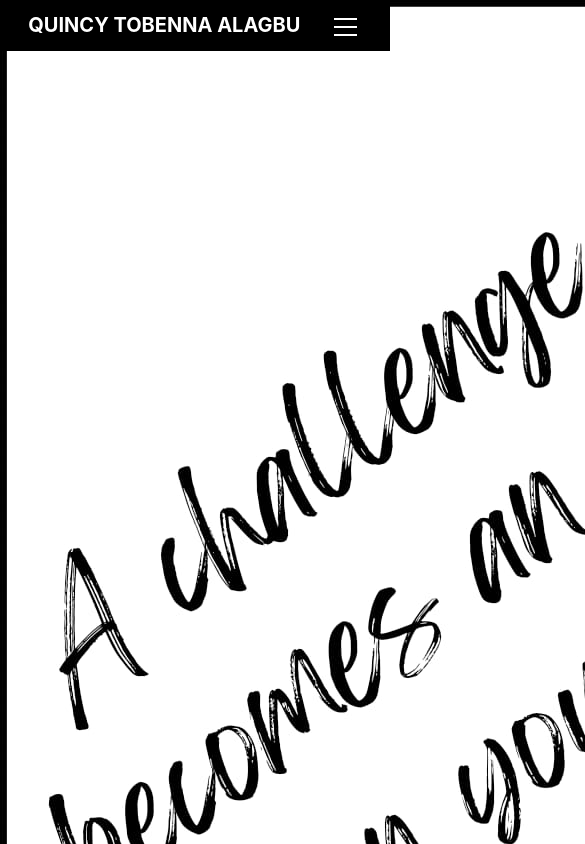
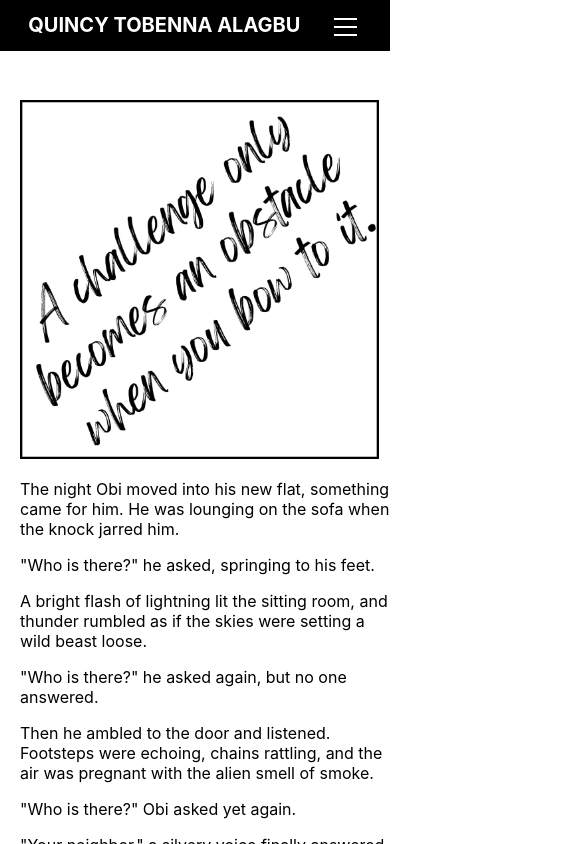
Before and after one commit to Divinegirl8/quincy_website, a React (Create React App) app: page / in a window 390 px wide. Shown: the top 844 px of the page, 585 px wide, since content can reach past the window. Built offline with nearby package versions, Linux system fonts and the light colour scheme.

Commit message:
new commit

```diff
--- a/src/features/Blog/index.jsx
+++ b/src/features/Blog/index.jsx
@@ -5,9 +5,9 @@ const Blog = () =>{
     return(
         <>
             <NavBar textColor={"yellow"} textColor2={"white"} textColor3={"white"} textColor4={"white"}/>
-            <div>
+            <div className={style.blogCont}>
                 <div>
-                    <img src={blog} alt={"blog picture"}/>
+                    <img src={blog} alt={"blog picture"} className={style.blogImg}/>
                 </div>
                 <div>
                     <p>The night Obi moved into his new flat, something came for him. He was lounging on the sofa when the knock jarred him.</p>
--- a/src/features/Blog/index.module.css
+++ b/src/features/Blog/index.module.css
@@ -0,0 +1,21 @@
+.blogImg{
+    width: 100%;
+    max-width: 600px;
+}
+
+.blogCont {
+    padding-left: 600px;
+    padding-top: 150px;
+}
+
+@media screen and (max-width: 500px){
+    .blogImg{
+        width: 97%;
+        max-width: 500px;
+    }
+
+    .blogCont {
+        padding-left: 20px;
+        padding-top: 100px;
+    }
+}
```
